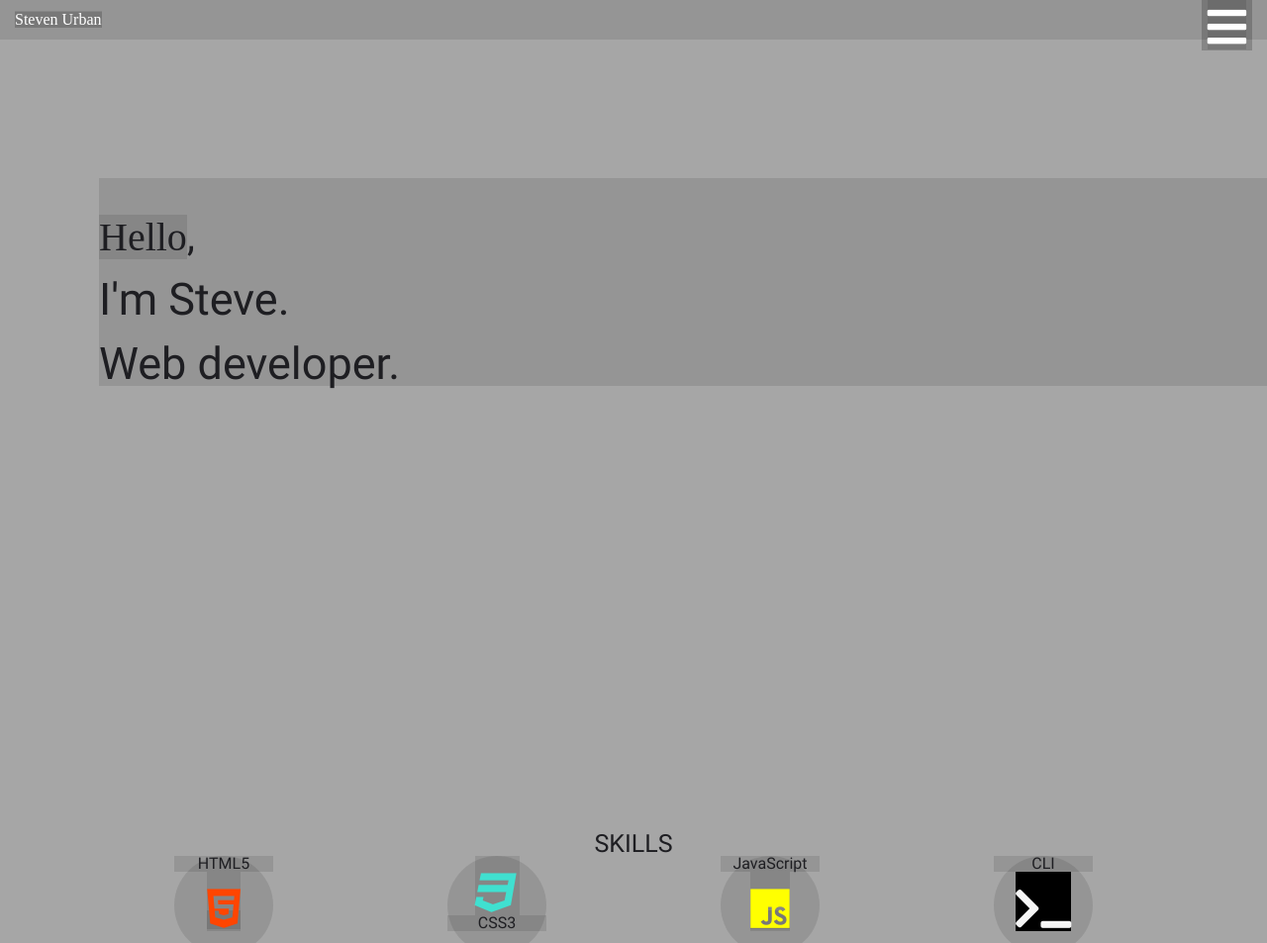
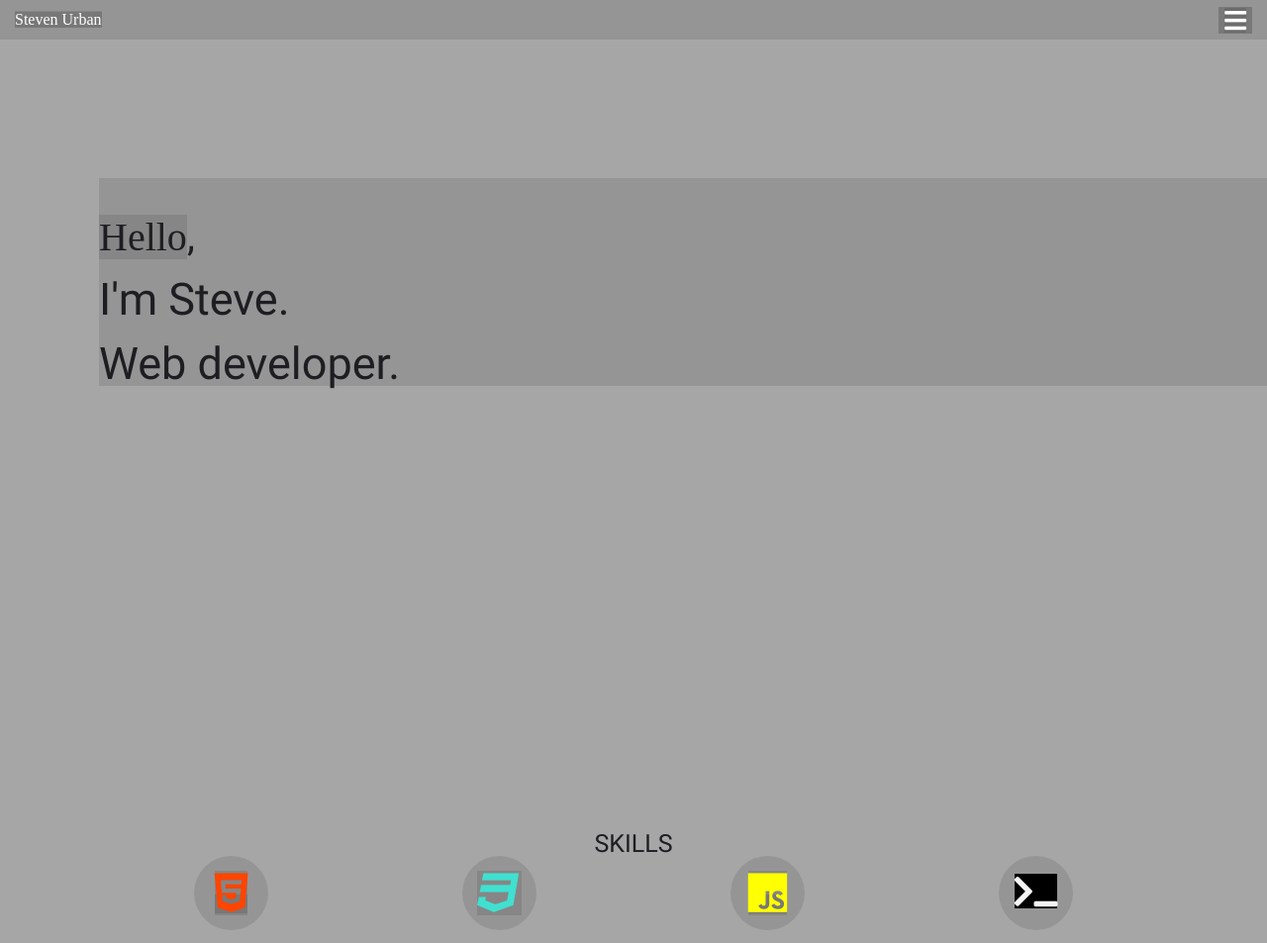
Before and after one commit to nabrus/nabrus.github.io, a plain HTML site: page index.html in a window 1280 px wide. Shown: the top 953 px of the page at 99% size. Drawn offline with Linux system fonts and the light colour scheme; a web font is replaced by a local one.

Commit message:
update icons to circles

```diff
--- a/index.html
+++ b/index.html
@@ -55,22 +55,22 @@
 
         <!-- HTML -->
         <div class="skills-container">
-          <h3>HTML5</h3>
+          <!-- <h3>HTML5</h3> -->
           <span class="icons"><i class="fab fa-html5"></i></span>
         </div>
         <!-- CSS3 -->
         <div class="skills-container">
           <i class="fab fa-css3"></i>
-          <h3>CSS3</h3>
+          <!-- <h3>CSS3</h3> -->
         </div>
         <!-- JAVASCRIPT -->
         <div class="skills-container">
-          <h3>JavaScript</h3>
+          <!-- <h3>JavaScript</h3> -->
           <span class="icons"><i class="fab fa-js"></i></span>
         </div>
         <!-- CLI -->
         <div class="skills-container">
-          <h3>CLI</h3>
+          <!-- <h3>CLI</h3> -->
           <span class="icons"><i class="fas fa-terminal"></i></span>
         </div>
 
--- a/resources/css/style.css
+++ b/resources/css/style.css
@@ -191,16 +191,15 @@ p {
 }
 
 .skills-container {
-  height: 100px;
-  width: 100px;
+  height: 75px;
+  width: 75px;
   border-radius: 50%;
+  overflow: hidden;
 }
 
-.fab, .fas {
-  /* display: flex;
-  justify-content: center; */
+.fab {
   font-size: 4.5rem;
-  padding-top: 1.5rem;
+  margin-top: 1.5rem;
 
 }
 
@@ -219,6 +218,8 @@ p {
 .fa-terminal {
   color: whitesmoke;
   background-color: black;
+  margin-top: 1.8rem;
+  font-size: 3.5rem;
 }
 
 
```
